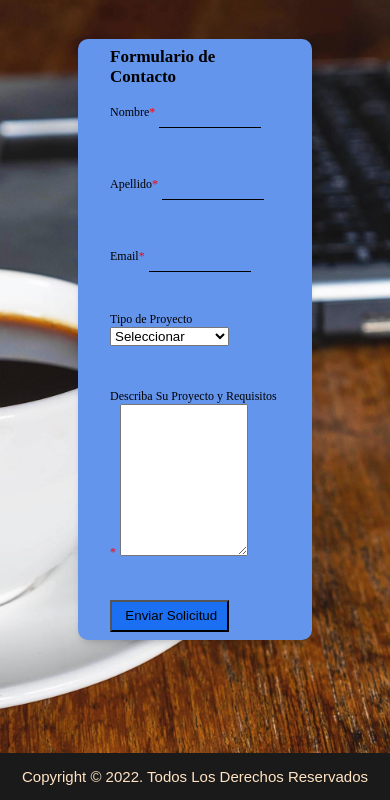
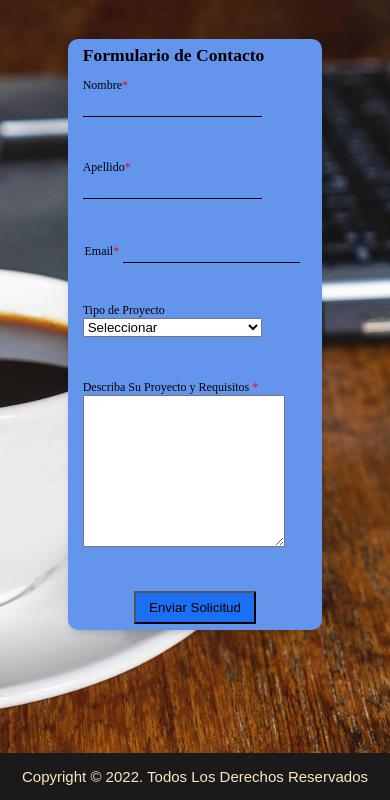
Before and after one commit to Ry0xZ/MrWebDeveloper, a plain HTML site: page pages/contacto.html in a window 390 px wide. Shown: the part 91-891 px from the top of the page. Drawn offline with Linux system fonts and the light colour scheme.

Commit message:
ajustes mobile

```diff
--- a/estilos.css
+++ b/estilos.css
@@ -116,7 +116,7 @@ html{
         align-items: center;
         padding-top: 100px;
         padding-bottom: 80px;
-        font-size: 30px;
+        font-size: 35px;
         text-transform: uppercase;
 
 }
@@ -287,7 +287,9 @@ html{
 
 .form_contenedor {
     margin-top: 0px;
-    display:grid;
+    display:flex;
+    flex-direction: column;
+    align-items: center;
     gap: 2.5em;
     z-index: 2;
 
@@ -360,7 +362,6 @@ footer small {
         cursor: pointer;
 
     }
-    .header
 
     .nav-menu {
         position: fixed;
@@ -469,23 +470,25 @@ footer small {
 
     }
 
-    footer small {
+    .footer small {
         font-size: 15px;
     }
 
 
+
     .form {
-        width: 60%;
+        width: 65%;
         max-width: 300px;
-        padding: .5em 2em;
+        padding: 0.4em 0.9em;
 }
 
     .selector {
-    width: 70%;
+        width: 80%;
 }
 
     .form_input {
-        width: 60%;
+        width: 80%;
+        padding: .3em .2em;
 
 
 }
@@ -495,11 +498,11 @@ footer small {
 }
 
     .textarea {
-        width: 75%
+        width: 90%;
 }
 
     .form_enviar {
-        width: 70%;
+        width: 100%;
 }
 
     .form label {
@@ -510,7 +513,7 @@ footer small {
 }
 
     .form_titulo {
-    font-size: 17px;
+        font-size: 1.1rem;
 }
 
 }
```
Lines whose indentation alone changed are shown as unchanged.
